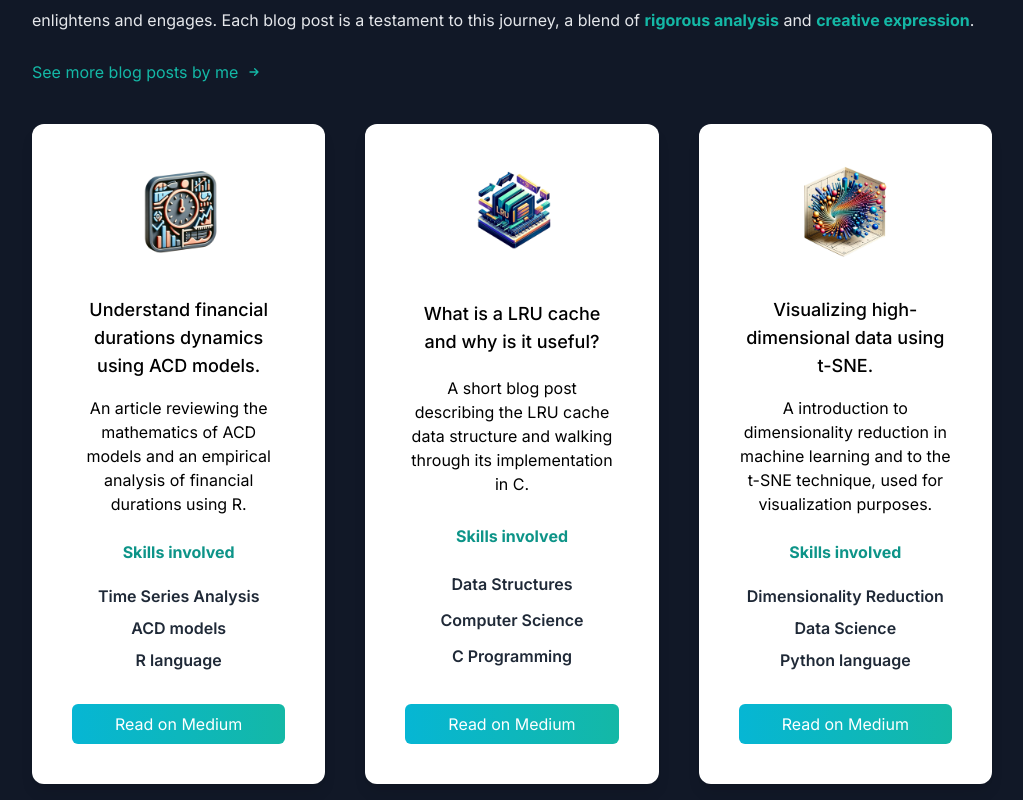
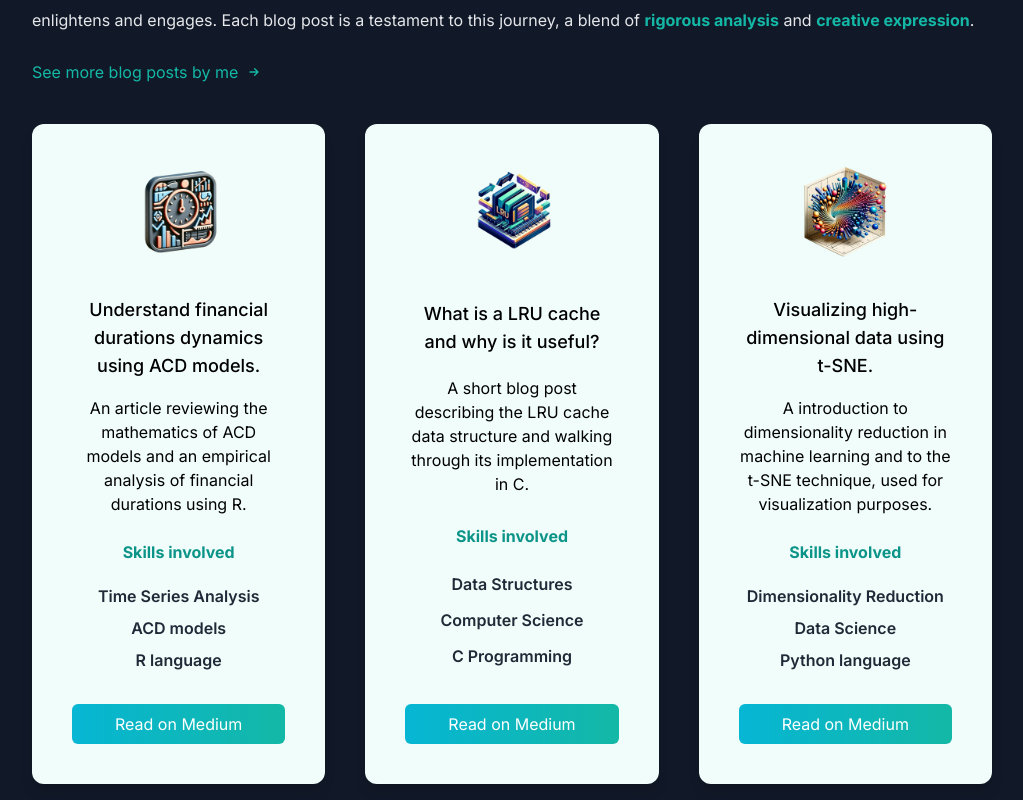
Before and after one commit to eloidieme/portfolio-website, a Next.js app: page / in a window 1280 px wide. Shown: the part 1360-2160 px from the top of the page, without its empty margins (128-1151 px from the left). Built offline with nearby package versions, Linux system fonts and the light colour scheme.

Commit message:
changed light mode color to teal

```diff
--- a/app/page.js
+++ b/app/page.js
@@ -210,7 +210,7 @@ export default function Home() {
         <link rel="icon" href="/favicon.ico" />
       </Head>
 
-      <main className="bg-white px-10 md:px-20 lg:px-40 dark:bg-gray-900">
+      <main className="bg-teal-50 px-10 md:px-20 lg:px-40 dark:bg-gray-900">
         <section className="min-h-screen">
           <nav className="py-10 mb-12 flex justify-between dark:text-white">
             <h1 className="text-xl font-burtons">Eloi Dieme</h1>
@@ -317,7 +317,7 @@ export default function Home() {
             </div>
           </div>
           <div className="lg:flex gap-10">
-            <div className="flex text-center shadow-lg p-10 rounded-xl my-10 dark:bg-white w-full lg:w-1/3 flex-col justify-between">
+            <div className="flex text-center shadow-lg p-10 rounded-xl my-10 dark:bg-teal-50 w-full lg:w-1/3 flex-col justify-between">
               <div className="flex justify-center">
                 <Image alt="acd-icon" src={acd} width={100} height={100} />
               </div>
@@ -342,7 +342,7 @@ export default function Home() {
                 </a>
               </div>
             </div>
-            <div className="flex text-center shadow-lg p-10 rounded-xl my-10 dark:bg-white w-full lg:w-1/3 flex-col justify-between">
+            <div className="flex text-center shadow-lg p-10 rounded-xl my-10 dark:bg-teal-50 w-full lg:w-1/3 flex-col justify-between">
               <div className="flex justify-center">
                 <Image alt="lruc-icon" src={lruc} width={100} height={100} />
               </div>
@@ -367,7 +367,7 @@ export default function Home() {
                 </a>
               </div>
             </div>
-            <div className="flex text-center shadow-lg p-10 rounded-xl my-10 dark:bg-white w-full lg:w-1/3 flex-col justify-between">
+            <div className="flex text-center shadow-lg p-10 rounded-xl my-10 dark:bg-teal-50 w-full lg:w-1/3 flex-col justify-between">
               <div className="flex justify-center">
                 <Image alt="tsne-icon" src={tsne} width={100} height={100} />
               </div>
```
